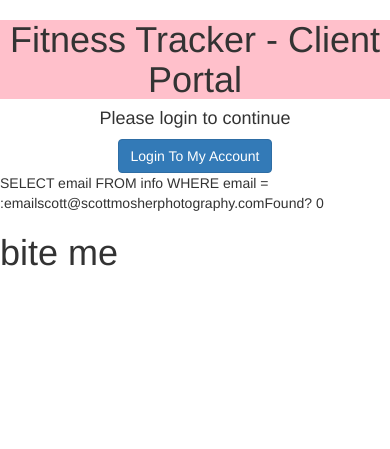
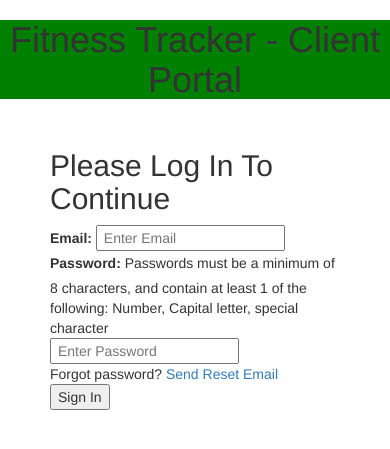
Before and after one commit to Mosher-Scott/capstone-client-app, a PHP site: page / in a window 390 px wide. Shown: the top 449 px of the page. Run offline with PHP 8.4, Linux system fonts and the light colour scheme; data that the repository does not hold is empty.

Commit message:
Got basics of the site set up

```diff
--- a/common/header.php
+++ b/common/header.php
@@ -1,5 +1,9 @@
 <?php
     require_once('initialize.php');
+    include_once($root . '/common/nav.php');
+    include_once($root . '/library/connections.php');
+    include_once($root . '/model/accounts.php');
+
     $isLoggedIn = '';
 
     if ($_SESSION['loggedin'] == TRUE) {
@@ -21,15 +25,14 @@
   <meta name="description" content="Fitness Tracker - Client Portal">
   <meta name="author" content="Scott Mosher">
 
-  <link rel="stylesheet" href="<?php echo urlPath('stylesheets/main.css'); ?>">
+
+  <link rel="stylesheet" href="stylesheets/main.css">
   <link rel="stylesheet" href="https://maxcdn.bootstrapcdn.com/bootstrap/3.4.1/css/bootstrap.min.css">
+    <script src="../scripts/api-requests.js"></script>
 
 </head>
+<body>
 <header class="text-center">
     <h1 class="text-center">Fitness Tracker - Client Portal</h1>
 
 </header>
-
-<?php require_once('loginInfo.php');?>
-
-<body>
--- a/common/initialize.php
+++ b/common/initialize.php
@@ -3,22 +3,37 @@
     define("PROJECT_PATH", dirname(PRIVATE_PATH));
     define("IMAGES_PATH", PROJECT_PATH . '/images');
 
-    define("ROOT_PATH", $_SERVER['DOCUMENT_ROOT'] . '\fitness-app');
+    session_start();
+
+    $root = realpath($_SERVER["DOCUMENT_ROOT"]);
+
+    //define("ROOT_PATH", $_SERVER['DOCUMENT_ROOT'] . 'capstone-client-app');
+
+    define("ROOT_PATH", $_SERVER['DOCUMENT_ROOT']);
+
+    $path = $_SERVER['DOCUMENT_ROOT'];
+    $path2 = $_SERVER['DOCUMENT_ROOT'] . 'capstone-client-app';
+
 
      // * Can dynamically find everything in URL up to "/fitness-app"
-     $public_end = strpos($_SERVER['SCRIPT_NAME'], '/fitness-app') + 12; // Decides that is where the document root is
+     $public_end = strpos($_SERVER['SCRIPT_NAME'], '/') + 0; // Decides that is where the document root is
      $doc_root = substr($_SERVER['SCRIPT_NAME'], 0, $public_end);
      define("WWW_ROOT", $doc_root);
 
      // Send the function a path
     function urlPath($script_path) {
+
         // Add the leading / if not present
         if($script_path[0] != '/') {
-            $script_path = '/' . $script_path;
+            $script_path = $script_path;
         }
 
+
+       //return WWW_ROOT . $script_path;
        return WWW_ROOT . $script_path;
     }
+
+
 
     if(isset($_COOKIE['firstname'])) {
 
--- a/common/loginInfo.php
+++ b/common/loginInfo.php
@@ -1,8 +1,12 @@
+
+<?php
+//var_dump($_SESSION);
+?>
 <div class="text-center" id="accountInfo">
         <div id="loggedInName">
-            <?php if($isLoggedIn == 'Yes') {
+            <?php if($_SESSION['loggedin'] == TRUE) {
             // echo ("<h4><span>Welcome " . $clientData['clientFirstname'] . "</span></h4>");
-            echo ('<h4><a href="' . urlPath('/controller/index.php?action=userAlreadyLoggedIn') . '">Welcome ' . $_SESSION['clientData']['clientFirstname'] . "</a></h4>");
+            echo ('<h4>Welcome ' . $clientData['email'] . "</h4>");
             } else {
                 echo ("<h4>Please login to continue</h4>");
             }
@@ -11,11 +15,12 @@
 
         <?php
             if ($_SESSION['loggedin'] == TRUE) {
-                echo ('<a class="btn btn-sm" href="' . urlPath('/controller/index.php?action=logout') . '">logOut</a>');
+                echo ('<a class="btn btn-primary" href="' . urlPath('index.php?action=logout') . '">Log Out</a>');
             } else {
-                echo('<a class="btn btn-primary" href="' . urlPath('/controller/index.php?action=login') . '">Login To My Account</a>');
+                echo('<a class="btn btn-primary" href="' . urlPath('index.php') . '">Login To My Account</a>');
             }
             // Instead show the login form, not the links
+
         ?>
     </div>
 </div>
--- a/model/accounts.php
+++ b/model/accounts.php
@@ -10,9 +10,6 @@
 
         $stmt -> execute();
 
-        echo($sql);
-        echo($email);
-
         $matchFound = $stmt -> fetch(PDO::FETCH_NUM);
 
         $stmt->closeCursor();
@@ -22,6 +19,26 @@
         } else {
             return 1;
         }
+    }
 
-        }
+    // Get info on client based on email
+function getClient($clientEmail) {
+    $db = devConnect();
+
+    $sql = 'SELECT fitness_app_client_id, email, password FROM info WHERE email = :email';
+
+    $stmt = $db -> prepare($sql);
+    $stmt -> bindValue(':email', $clientEmail, PDO::PARAM_STR);
+
+    $stmt -> execute();
+
+    // We only want to see one result, so use fetch. Using FETCH_ASSOC we get a name/value pair to work with
+    $clientData = $stmt -> fetch(PDO::FETCH_ASSOC);
+
+    $stmt -> closeCursor();
+
+    return $clientData;
+}
+
+
 ?>
--- /dev/null
+++ b/scripts/api-requests.php
@@ -0,0 +1,43 @@
+<?php
+
+define("devEnvironment", "http://localhost:90/");
+define("liveEnvironment", "https://frozen-meadow-69055.herokuapp.com");
+
+$environment = devEnvironment;
+
+define("clientInfoEndpoint", $environment . "clients/");
+
+// Requires an endpoint.  It should be a fully formed endpoint
+function GetRequest($endpoint){
+
+   //var_dump($endpoint);
+   $curl = curl_init();
+
+    curl_setopt_array($curl, array(
+    CURLOPT_URL => $endpoint,
+    CURLOPT_RETURNTRANSFER => true,
+    CURLOPT_TIMEOUT => 30,
+    CURLOPT_HTTP_VERSION => CURL_HTTP_VERSION_1_1,
+    CURLOPT_CUSTOMREQUEST => "GET",
+    CURLOPT_HTTPHEADER => array(
+        "cache-control: no-cache"
+    ),
+    ));
+
+    $response = curl_exec($curl);
+    $err = curl_error($curl);
+
+    curl_close($curl);
+
+    return $response;
+}
+
+
+function ParseClientJsonData($response){
+
+    $clientData = json_decode($response, true);
+
+    return $clientData;
+}
+
+?>
--- /dev/null
+++ b/scripts/clientFunctions.php
@@ -0,0 +1,4 @@
+<?php
+
+
+?>
--- /dev/null
+++ b/scripts/login-scripts.php
@@ -0,0 +1,13 @@
+<?php
+// Check if the email is valid
+function checkEmailFormat($clientEmail) {
+    $valEmail = filter_var($clientEmail, FILTER_VALIDATE_EMAIL);
+    return $valEmail;
+}
+
+// Check if the password is valid
+function checkPasswordFormat($clientPassword) {
+    $pattern = '/^(?=.*[[:digit:]])(?=.*[[:punct:]])(?=.*[A-Z])(?=.*[a-z])([^\s]){8,}$/';
+    return preg_match($pattern, $clientPassword);
+}
+?>
--- a/stylesheets/main.css
+++ b/stylesheets/main.css
@@ -11,10 +11,25 @@ h5{
 
 
 
-@media screen and (max-width:500px) {
-    body{font-size: 10px;}
+@media screen and (max-width:700px) {
+    body{
+        font-size: 10px;
+        background-color: red;
+    }
+
+    main {
+        margin: 50px;
+    }
 
     header {
-        background-color: pink;
+        background-color: green;
     }
+
+
+    .formDiv {
+        background-color: yellow;
+        border-bottom: red;
+
+    }
+
 }
--- a/view/index.php
+++ b/view/index.php
@@ -3,24 +3,129 @@
   include_once('common/nav.php');
   include_once('library/connections.php');
   include_once('model/accounts.php');
+  include_once('scripts/login-scripts.php');
+  include_once('scripts/api-requests.php');
   //print_r($_SERVER);
+  //var_dump($_REQUEST);
+
+  $action = filter_input(INPUT_POST,'pageType');
+
+  if ($action == NULL) {
+      $action = filter_input(INPUT_GET,'action');
+   }
+
+   // Check the action of what you wanted the form to do
+   switch($action) {
+      case 'signInRequest':
+
+          // Filter & check patterns
+          $clientEmail = filter_input(INPUT_POST, 'userEmail', FILTER_SANITIZE_EMAIL);
+          $clientEmail = checkEmailFormat($clientEmail);
+          $clientPassword = filter_input(INPUT_POST, 'userPassword', FILTER_SANITIZE_STRING);
+          //$passwordCheck = checkPasswordFormat($clientPassword);
+
+          // If anything is wrong, send the user back to the page & have them fix things
+          if (empty($clientEmail) || empty($clientPassword)) {
+              $message = '<p class="errorMessage">Please enter a valid email address and password</p>';
+              include 'login.php';
+              include 'common/footer.php';
+              exit;
+          }
+
+          // If you've gotten this far, then the user inputs are valid.  Now get the user data
+          $clientData = getClient($clientEmail);
+          //var_dump($clientData);
+
+          // Now verify the passwords match using hash
+          // EDIT: NOT USING THIS RIGHT NOW
+          // $hashCheck = password_verify($clientPassword, $clientData['clientPassword']);
+
+          // if (!$hashCheck) {
+          //     $message = '<p class="errorMessage">Please enter a valid password</p>';
+          //     include '../view/login.php';
+          //     exit;
+          // }
+
+          // Unhashed passwords
+          if($clientData['password'] != $clientPassword) {
+              $message = '<p class="errorMessage">Please enter a valid password</p>';
+              include('login.php');
+              include 'common/footer.php';
+              exit;
+          }
+
+          // If their login information is good, store some of it in the session data
+          $_SESSION['loggedin'] = TRUE;
+
+          // Remove the password from the session data
+          array_pop($clientData);
+
+          // Now store the rest in the session array
+          $_SESSION['clientData'] = $clientData;
+
+          include('common/loginInfo.php');
+
+          //header("location:view/home.php");
+         include('home.php');
+         include 'common/footer.php';
+          exit;
+
+        case 'logout':
+
+          if ($_SESSION['loggedin'] == TRUE && isset($_SESSION['clientData'])) {
+              $isLoggedIn = 'Yes';
+
+              $cookie_name = 'email';
+          $email = $_SESSION['clientData']['email'];
+
+          setcookie($cookie_name,$email , 1, '/');
+          unset($_COOKIE[$cookie_name]);
+          } else {
+              $isLoggedIn = 'No';
+          }
+
+          $_SESSION = array();
+
+          $_SESSION['loggedin'] = FALSE;
+
+          // Destroy the session
+          session_destroy();
+
+          header('location:../index.php');
+
+      break;
+
+   } // End of switch statement
+
+
+
+
+
+
+
+
 ?>
+
+
 
 <main>
 <?php
 
-  $emailFound = CheckEmail("scott@scottmosherphotography.com");
+  // If the user isn't logged in, display the login form
+  if(!$_SESSION['loggedin']) {
+    include 'login.php';
+  } else {
 
+  }
 
-  echo("Found? $emailFound");
 
 ?>
 </main>
 
+
+
+
+
 <?php
     require_once('common/footer.php');
 ?>
-
-<h1>bite me</h1>
-</body>
-</html>
--- a/view/login.php
+++ b/view/login.php
@@ -1,24 +1,6 @@
-<div id="login">
-        <div id="loggedInName">
-            <?php if($isLoggedIn == 'Yes') {
-            // echo ("<h4><span>Welcome " . $clientData['clientFirstname'] . "</span></h4>");
-            echo ('<h4><a href="' . urlPath('/controller/index.php?action=userAlreadyLoggedIn') . '">Welcome ' . $_SESSION['clientData']['clientFirstname'] . "</a></h4>");
-            }
-            ?>
-        </div>
-
-        <?php
-            if ($_SESSION['loggedin'] == TRUE) {
-                echo ('<a class="btn btn-sm" href="' . urlPath('/controller/index.php?action=logout') . '">logOut</a>');
-            } else {
-                echo('<a class="btn btn-primary" href="' . urlPath('/controller/index.php?action=login') . '">Login To My Account</a>');
-            }
-        ?>
-</div>
-
 <div id="formDiv">
 
-<h2>Log In</h2>
+    <h2>Please Log In To Continue</h2>
 
     <?php
         if(isset($message)) {
@@ -26,13 +8,16 @@
         }
     ?>
 
-<form action="<?php echo urlPath('accounts/index.php'); ?>" method="post">
+    <form action="" method="post">
         <label for="userEmail">Email:</label>
         <input type="text" placeholder=" Enter Email" id="userEmail" name="userEmail" <?php if(isset($clientEmail)){echo "value='$clientEmail'";}  ?>required>
         <br>
         <label for="password">Password:  </label>
         <span>Passwords must be a minimum of 8 characters, and contain at least 1 of the following: Number, Capital letter, special character</span><br>
+        <!-- Removing password requirements for now
                 <input type="password" placeholder=" Enter Password" id="password" name="password" required pattern=(?=^.{8,}$)(?=.*\d)(?=.*\W+)(?![.\n])(?=.*[A-Z])(?=.*[a-z]).*$>
+        -->
+        <input type="password" placeholder=" Enter Password" id="userPassword" name="userPassword">
         <input type="hidden" name="pageType" value="signInRequest">
 
         <p>Forgot password? <a href="">Send Reset Email</a>
```
Also changed, not shown: controller/account.php (+68 -0 lines), view/home.php (+25 -9 lines), scripts/login-scripts.js (deleted). Lines whose indentation alone changed are shown as unchanged.
